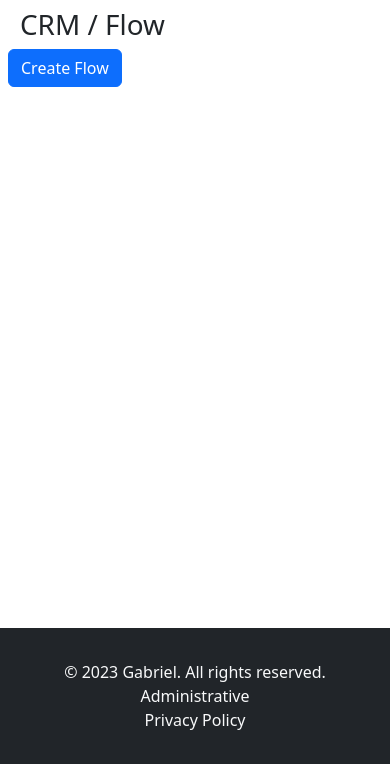
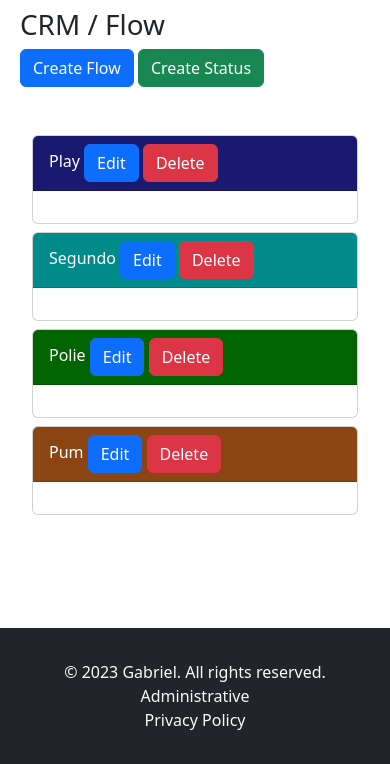
Before and after one commit to GabrielVasconceloss/crm, a Django app: page /crm/flow/ in a window 390 px wide. Shown: the part 80-844 px from the top of the page. Run offline with Django 4.2, Linux system fonts and the light colour scheme; a user stored in the database is signed in; data comes from the database, SQL or seed files in the repository; both versions use the stored data as it was after the commit; some libraries are stand-ins or nearby versions.

Commit message:
Creating system of status

```diff
--- a/crm/admin.py
+++ b/crm/admin.py
@@ -1,6 +1,7 @@
 from django.contrib import admin
-from .models import Camp
+from .models import Camp, status
 
 # Register your models here.
 
 admin.site.register(Camp)
+admin.site.register(status)
--- a/crm/models.py
+++ b/crm/models.py
@@ -7,3 +7,12 @@ class Camp(models.Model):
 
     def __str__(self):
         return "{} ({})".format(self.title, self.description)
+
+class status(models.Model):
+    title = models.CharField(max_length=50)
+    description = models.CharField(max_length=500, verbose_name="Description")
+    title_color = models.CharField(max_length=7, default='#fff', help_text='Enter a hex color code for the title')
+    text_color = models.CharField(max_length=7, default='#000000', help_text='Enter a hex color code for the text')
+
+    def __str__(self):
+        return "{} ({})".format(self.title, self.description)
--- a/crm/urls.py
+++ b/crm/urls.py
@@ -3,5 +3,8 @@ from . import views
 
 urlpatterns = [
     path('flow/', views.flow, name='flow'),
-    path('addcamp/', views.creatCamp, name='addcamp')
+    path('addcamp/', views.creatCamp, name='addcamp'),
+    path('add_status/', views.add_status, name='add_status'),
+    path('/edit_status/<int:status_id>/',views.edit_status, name='edit_status'),
+    path('/delete_status/<int:status_id>/', views.delete_status, name='delete_status'),
 ]
--- a/crm/views.py
+++ b/crm/views.py
@@ -1,14 +1,42 @@
-from django.shortcuts import render
+from django.shortcuts import render, redirect, get_object_or_404
 from django.contrib.auth.decorators import login_required
-from django.views.generic.edit import CreateView
-from .models import Camp
+from .forms import StatusForm
+from .models import Camp, status
 from django.urls import reverse_lazy
 
 
 @login_required
 def flow(request):
-    return render(request, 'flow.html')
-
+    Status = status.objects.all()
+    return render(request, 'flow.html', {'Status': Status})
 
 def creatCamp(request):
     return render(request, 'addcamp.html')
+
+def add_status(request):
+    if request.method == 'POST':
+        form = StatusForm(request.POST)
+        if form.is_valid():
+            status = form.save()
+            return redirect('flow')
+    else:
+        form = StatusForm()
+    return render(request, 'add_status.html', {'form': form})
+
+def edit_status(request, status_id):
+    Status = get_object_or_404(status, id=status_id)
+
+    if request.method == 'POST':
+        form = StatusForm(request.POST, instance=Status)
+        if form.is_valid():
+            form.save()
+            return redirect('flow')
+    else:
+        form = StatusForm(instance=Status)
+
+    return render(request, 'add_status.html', {'form': form, 'status': Status})
+
+def delete_status(request, status_id):
+    Status = get_object_or_404(status, id=status_id)
+    Status.delete()
+    return redirect('flow')
--- a/templates/flow.html
+++ b/templates/flow.html
@@ -7,6 +7,45 @@
 {% block content %}
     <div class="container-fluid">
         <h1>CRM / Flow</h1>
+        <a href="{% url 'addcamp' %}" class="btn btn-primary text-decoration-none"><span>Create Flow</span> </a>
+    <a href="{% url 'add_status' %}" class="btn btn-success text-decoration-none"><span>Create Status</span> </a>
+        <div class="container mt-5">
+            <div class="row">
+                {% for status in Status %}
+                    <div class="col-sm-4 mb-2">
+                        <div class="card">
+                            <div class="card-header" style="background-color: {{ status.title_color }}; color: {{ status.text_color }};">
+                                {{ status.title }}
+                                 <a href="{% url 'edit_status' status.id %}" class="btn btn-primary">Edit</a>
+                                 <a href="{% url 'delete_status' status.id %}" class="btn btn-danger">Delete</a>
+                            </div>
+                            <div class="card-body" id="{{ status.title|lower }}-list" data-bs-draggable-target="task">
+                                <!-- Cards for tasks will be dynamically added here -->
+                            </div>
+                        </div>
+                    </div>
+                {% endfor %}
+            </div>
+        </div>
     </div>
-    <a href="{% url 'addcamp' %}" class="btn btn-primary text-decoration-none"><span>Create Flow</span> </a>
 {% endblock %}
+
+<script>
+    document.addEventListener('DOMContentLoaded', function () {
+        {% for status in statuses %}
+            const sortable{{ status.title|title }} = new Sortable(document.getElementById('{{ status.title|lower }}-list'), {
+                group: 'task',
+                animation: 150
+            });
+        {% endfor %}
+
+        // Example: Add a task dynamically
+        {% for status in statuses %}
+            const {{ status.title|lower }}List = document.getElementById('{{ status.title|lower }}-list');
+            const newTask{{ status.title|title }} = document.createElement('div');
+            newTask{{ status.title|title }}.className = 'card kanban-card';
+            newTask{{ status.title|title }}.innerHTML = '<div class="card-body">New Task</div>';
+            {{ status.title|lower }}List.appendChild(newTask{{ status.title|title }});
+        {% endfor %}
+    });
+</script>
--- a/templates/index.html
+++ b/templates/index.html
@@ -114,6 +114,7 @@
         <script src="{% static 'js/bootstrap.js' %}"></script>
         <script src="{% static 'js/bootstrap.esm.js' %}"></script>
         <script src="{% static 'js/bootstrap.bundle.js' %}"></script>
+        <script src="{% static 'js/script.js' %}"></script>
         <script src="https://cdn.jsdelivr.net/npm/bootstrap@5.3.2/dist/js/bootstrap.bundle.min.js" integrity="sha384-C6RzsynM9kWDrMNeT87bh95OGNyZPhcTNXj1NW7RuBCsyN/o0jlpcV8Qyq46cDfL" crossorigin="anonymous"></script>
         <script src="https://cdn.jsdelivr.net/npm/@popperjs/core@2.11.8/dist/umd/popper.min.js" integrity="sha384-I7E8VVD/ismYTF4hNIPjVp/Zjvgyol6VFvRkX/vR+Vc4jQkC+hVqc2pM8ODewa9r" crossorigin="anonymous"></script>
         <script src="https://cdn.jsdelivr.net/npm/bootstrap@5.3.2/dist/js/bootstrap.min.js" integrity="sha384-BBtl+eGJRgqQAUMxJ7pMwbEyER4l1g+O15P+16Ep7Q9Q+zqX6gSbd85u4mG4QzX+" crossorigin="anonymous"></script>
```
Also changed, not shown: crm/forms.py (added, +8 -0 lines), templates/add_status.html (added, +38 -0 lines), crm/migrations/0002_status.py (added), crm/migrations/0003_status_text_color_status_title_color.py (added), db.sqlite3, static/js/script.js (added).
